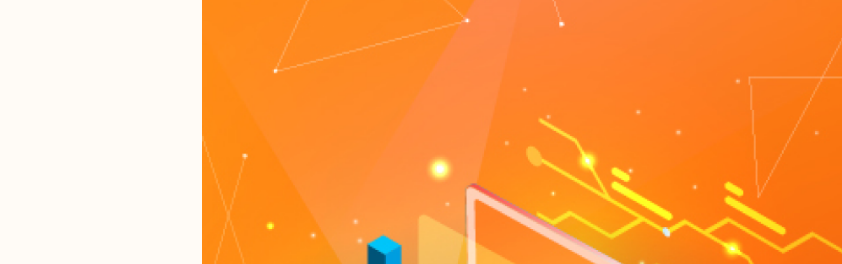
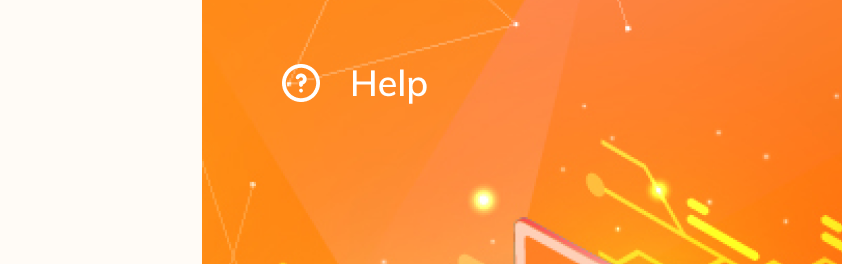
Before and after one commit to LaGodxy/underwriter-dashboard, a website: page index.html in a window 1280 px wide. Shown: the top 264 px of the page, 438-1280 px from the left. Drawn offline with Linux system fonts and the light colour scheme.

Commit message:
fix right section

```diff
--- a/index.html
+++ b/index.html
@@ -7,7 +7,7 @@
     <link href="./dist/output.css" rel="stylesheet">
 </head>
 
-<body class="bg-[#FFFBF6] font-sans">
+<body class="bg-[#FFFBF6] font-serif">
     <div class="flex">
         <!-- Left SECTION -->
         <div
@@ -67,10 +67,18 @@
         </div>
 
         <!-- Right SECTION -->
-        <div class='right-container sm:w-1/2 sm:h-screen max-sm:hidden'>
-            <img src="/images/broker-portal.png" class="w-[20] h-18" />
+        <div class='sm:w-1/2 sm:h-screen max-sm:hidden w-full bg-cover bg-no-repeat relative pl-[50px] pt-[30px] pr-[50px] sm:pl-[20px] sm:pr-[10px] md:pl-[60px] md:pt-[40px] lg:pl-[70px] lg:pt-[50px] xl:pl-[80px] xl:pt-[60px] 2xl:pl-[90px] 2xl:pt-[70px]'
+            style="background-image: url('/images/broker-portal.png');">
+
+            <div class="">
+                <img src="/images/help-icon.png" class="w-2 top-5 right-7" alt="help-icon" />
+            </div>
+            <div class="relative bg-black">
+                <div class=" relative">
+
+                </div>
+            </div>
         </div>
-    </div>
     </div>
 </body>
 
```
Also changed, not shown: images/help-icon.png (added).
